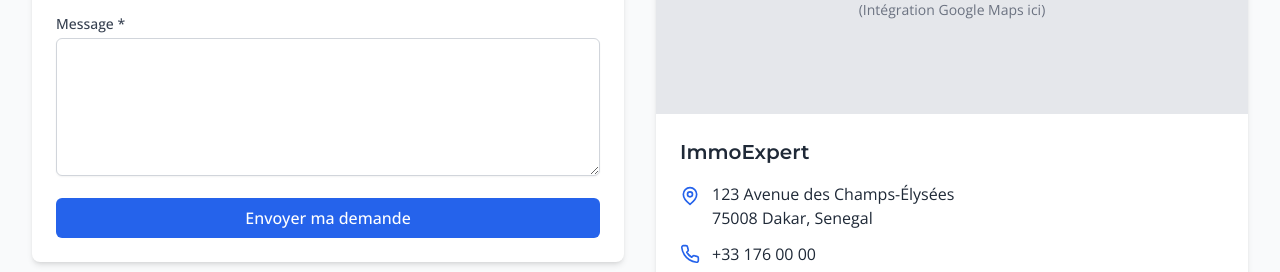
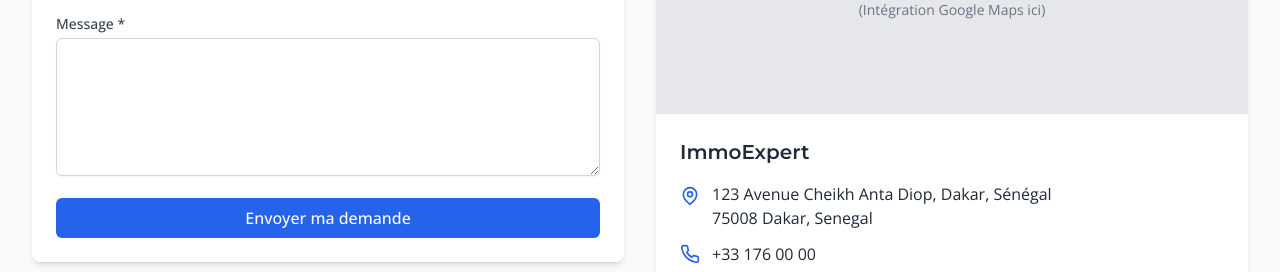
Before and after one commit to Naby-Coder/App-Gestion-Immo, a React (Vite) app: page /contact in a window 1280 px wide. Shown: the part 860-1132 px from the top of the page. Built offline with nearby package versions, Linux system fonts and the light colour scheme.

Commit message:
Updated ContactPage.tsx

```diff
--- a/src/pages/ContactPage.tsx
+++ b/src/pages/ContactPage.tsx
@@ -77,7 +77,7 @@ const ContactPage = () => {
                 <div className="flex items-start mb-3">
                   <MapPin size={20} className="mr-3 text-primary-600 mt-1" />
                   <div>
-                    <p>123 Avenue des Champs-Élysées</p>
+                    <p>123 Avenue Cheikh Anta Diop, Dakar, Sénégal</p>
                     <p>75008 Dakar, Senegal</p>
                   </div>
                 </div>
```
